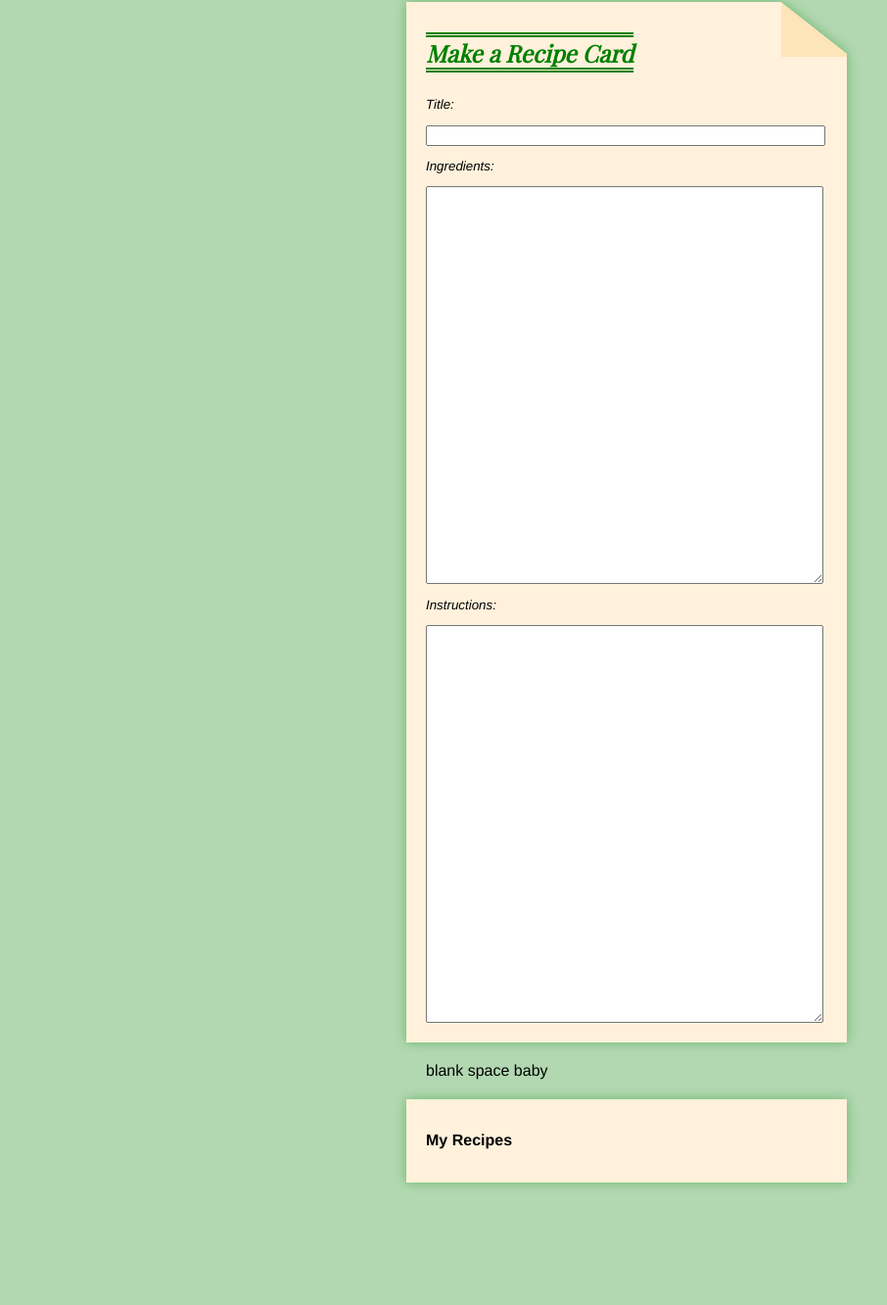
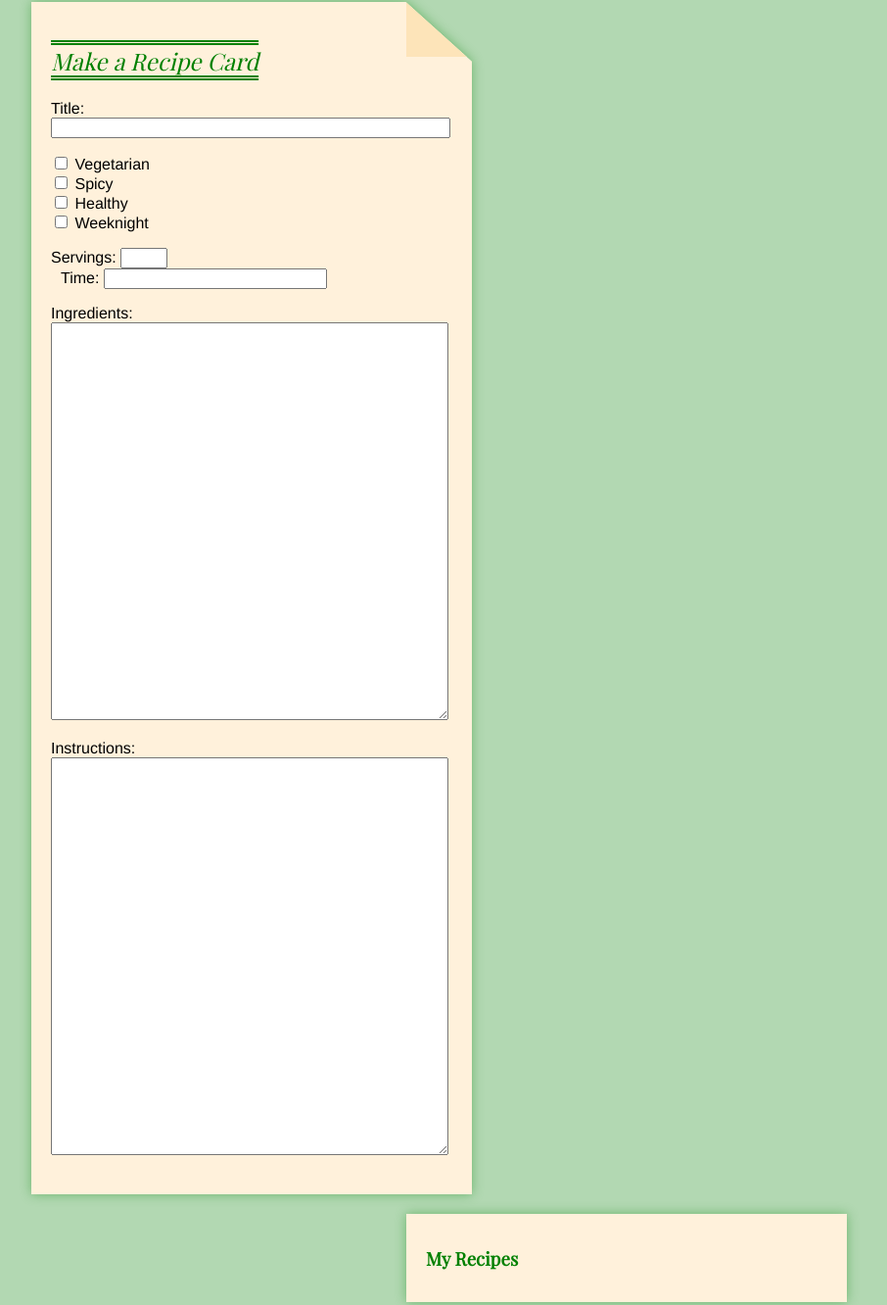
Before and after one commit to cameron-hicks/recipe-saver, a website: page index.html in a window 1280 px wide. Shown: the part 30-1362 px from the top of the page at 98% size, without its empty margins (0-906 px from the left). Before the commit the page ends 1269 px from the top, so only its background shows below. Drawn offline with nearby package versions, Linux system fonts and the light colour scheme.

Commit message:
Refactored to use form element in html, moved all styles to stylesheet, added buttons and checkboxes

```diff
--- a/index.html
+++ b/index.html
@@ -11,120 +11,66 @@
   </head>
   <body>
     <link href='https://fonts.googleapis.com/css?family=Playfair Display' rel='stylesheet'>
-    <style>
-
-    body {
-      font-family: helvetica, arial, sans-serif;
-      margin: 2em;
-      background-color: rgba(0, 128, 0, 0.3);
-    }
-
-    .wrap {
-      filter: drop-shadow(0 0 6px rgba(0, 128, 0, 0.4));
-    }
-
-    .leftColumn {
-      display: flex;
-      justify-content: flex-start;
-      flex-direction: column;
-      background-color:rgb(255, 241, 219);
-      border:rgb(255, 241, 219) 5px;
-      padding: 20px;
-      position: relative;
-      margin: auto;
-      max-width: 410px;
-      overflow: hidden;
-      clip-path: polygon(0 0, 0 0, 85% 0, 100% 5%, 100% 100%, 100% 100%, 0% 100%, 0% 90%, 0% 100%);
-    }
-
-    .leftColumn:after {
-    content: '';
-    position: absolute;
-    display: block;
-    width: 67px;
-    height: 56px;
-    background-color:rgb(253, 228, 185);
-    top: 0;
-    right: 0;
-}
-
-    .sidebar {
-      display: flex;
-      justify-content: flex-end;
-      flex-direction: column;
-      position: relative;
-      margin: auto;
-      padding: 20px;
-      max-width: 410px;
-      background-color:rgb(255, 241, 219);
-      border:rgb(255, 241, 219) 5px;
-      filter: drop-shadow(0 0 6px rgba(0, 128, 0, 0.4));
-    }
-
-    input {
-      width: 400px;
-    }
-
-    textarea {
-      width: 400px;
-      height: 400px;
-    }
-
-    h1 {
-      font-family: "Playfair Display", Georgia, Times, serif;
-      font-size: 18pt;
-      font-style: italic;
-      color: green;
-      text-decoration: underline overline double green;
-      text-underline-position: under;
-    }
-
-    h2 {
-      font-size: 12pt;
-      font-weight: bold;
-    }
-
-    h3 {
-      font-size: 10pt;
-      font-weight: normal;
-      font-style: italic;
-    }
-    </style>
-
-    <!-- import the webpage's javascript file -->
+    <link href='/style.css' rel='stylesheet'>
     <script src="/script.js" defer></script>
 
     <div class="wrap">
-    <div class="leftColumn">
+    <div class="main">
 
-    <h1>Make a Recipe Card</h1>
+    <p id="pageTitle">Make a Recipe Card</h1>
 
-    <h3>Title: </h3>
-    <input id="title"></input>
-    <!-- format to show the text "Recipe Title" until you click on it and type in your own recipe title -->
+    <!-- for now, prints the submitted data to a new tab or window. I chose method=post instead of method=get to be able to send more than 2048 characters and so the data would be printed in the url -->
+    <form action="/script.js" target="_blank" method="post">
 
-    <h3>Ingredients:</h3>
-    <textarea id="ingredients"></textarea>
-    <!-- format the textarea similarly to the textarea I used on Quick Text Clone, but show text "Enter Ingredients Here" or something until you click on it and type in your own recipe-->
+    <label for="title">Title:</label>
+    <input type="text" id="title" name="title"></input>
+    <p>
+    <div class="row">
+      <div>
+      <input type="checkbox" id="vegetarian" name="vegetarian">
+      <label for="vegetarian">Vegetarian</label></div>
+      <div>
+      <input type="checkbox" id="spicy" name="vegetarian">
+      <label for="spicy">Spicy</label></div>
+      <div>
+      <input type="checkbox" id="healthy" name="healthy">
+      <label for="healthy">Healthy</label></div>
+      <div>
+      <input type="checkbox" id="weeknight" name="weeknight">
+      <label for="weeknight">Weeknight</label></div>
+    </div>
 
-    <h3>Instructions:</h3>
-    <textarea id="instructions"></textarea>
-    <!-- format the textarea similarly to the textarea I used on Quick Text Clone, but show text "Enter Recipe Here" or something until you click on it and type in your own recipe-->
+    <p>
+
+    <div class="row">
+    <div>
+    <label for="servings">Servings:</label>
+    <input type="text" id="servings" name="servings"></input></div>
+    <div>
+    <label for="time" style="margin-left: 10px;">Time:</label>
+    <input type="text" id="time" name="time"></input></div>
+    </div>
+    <p>
+    <label for="ingredients">Ingredients:</label>
+    <textarea id="ingredients" name="ingredients"></textarea>
+    <!-- make input in bullet points by default -->
+    <p>
+    <label for="instructions">Instructions:</label>
+    <textarea id="instructions" name="instructions"></textarea>
+    <p>
+
+   <div class="buttons">
+    <button type="reset">Reset</button>
+    <button type="submit" name="submit" value="Submit">Save Recipe Card</button>
+   </div>
+    </form>
   </div>
   </div>
 
-  <!-- Submit or Save button here -->
-
-<p style= "position: relative;
-margin: auto;
-padding: 20px;
-max-width: 410px;""> blank space baby </p>
-
-   <!-- Print out what was entered above, but maybe formatted.
-    To-do: Align it to the right of the input entry forms. CSS flex column? -->
+<p style= "margin: 20px;"> </p>
 
   <div class="sidebar">
-   <h2>My Recipes </h2>
+   <h1>My Recipes </h2>
   </div>
 
   </body>
--- a/script.js
+++ b/script.js
@@ -9,12 +9,12 @@ const recipe = {
 
 console.log(recipe);
 
-title.addEventListener("keyup", (event) => {
-    //console.log(event.currentTarget);
-    //console.log(title.value);
-    localStorage.setItem("title", title.value);
-    localStorage.setItem("instructions", instructions.value);
-    });
+// title.addEventListener("keyup", (event) => {
+//     //console.log(event.currentTarget);
+//     //console.log(title.value);
+//     localStorage.setItem("title", title.value);
+//     localStorage.setItem("instructions", instructions.value);
+//     });
 
 function makeRecipeObject() {
     return {
--- a/style.css
+++ b/style.css
@@ -1,26 +1,125 @@
 body {
 	font-family: helvetica, arial, sans-serif;
 	margin: 2em;
-	/* put a bakcground behind the recipe cards
-  background-image: url("STRING HERE");
-	background-position: center;
-  background-repeat: repeat;
- */
+	background-color: rgba(0, 128, 0, 0.3);
+  }
+
+.wrap {
+	filter: drop-shadow(0 0 6px rgba(0, 128, 0, 0.4));
+  }
+
+.main {
+	/*display: flex;
+	justify-content: flex-start;
+	flex-direction: column;*/
+	background-color:rgb(255, 241, 219);
+	/*border:rgb(255, 241, 219) 5px;*/
+	padding: 20px;
+	position: relative;
+	width: 410px;
+	overflow: hidden;
+	clip-path: polygon(0 0, 0 0, 85% 0, 100% 5%, 100% 100%, 100% 100%, 0% 100%, 0% 90%, 0% 100%);
+  }
+
+.main:after {
+  content: '';
+  position: absolute;
+  display: block;
+  width: 67px;
+  height: 56px;
+  background-color:rgb(253, 228, 185);
+  top: 0;
+  right: 0;
 }
 
-h1 {
+.checkboxes {
+	/* troubleshoot: showing in columns instead of rows */
+	display: flex;
+	justify-content: space-between;
+}
+
+.sidebar {
+	/* display: flex;
+	justify-content: flex-end;
+	flex-direction: column; */
+	position: sticky; /* this isn't working yet. */
+	top: 0;
+	margin: auto;
+	padding: 20px;
+	max-width: 410px;
+	background-color:rgb(255, 241, 219);
+	/*border:rgb(255, 241, 219) 5px;*/
+	filter: drop-shadow(0 0 6px rgba(0, 128, 0, 0.4));
+  }
+
+#pageTitle {
+	font-family: "Playfair Display", Georgia, Times, serif;
 	font-size: 18pt;
 	font-style: italic;
 	color: green;
+	text-decoration: underline overline double green;
+	text-underline-position: under;
+	position: relative;
 }
 
+#title {
+	position: relative;
+	width: 400px;
+  }
+
+#servings {
+	position: relative;
+	width: 40px;
+}
+
+#time {
+	position: relative;
+	width: 220px;
+}
+
+#ingredients, #instructions {
+	position: relative;
+	width: 400px;
+	height: 400px;
+  }
+
+.buttons {
+	/* troubleshoot: showing in columns instead of rows; this formatting is not showing up on the buttons since I added a reset button. */
+	display: flex;
+	justify-content: space-between;
+	font-family: helvetica, arial, sans-serif;
+	font-size: 12pt;
+	background-color: rgba(0, 128, 0, 0.4);
+	padding: 10px;
+	position: absolute; /* troubleshoot: when this property is set to absolute, the button disappears. */
+	right: 0;
+	margin-top: 20px;
+	width: 175px;
+	text-align: center;
+	border: outset rgba(0, 128, 0, 0.5) 2px;
+	/*filter: drop-shadow(0 0 6px rgb(253, 228, 185));*/
+	/*display: inline-block;*/
+  }
+
+  h1 {
+	font-family: "Playfair Display", Georgia, Times, serif;
+	font-size: 14pt;
+	color: green;
+  }
+
 h2 {
+	font-family: helvetica, arial, sans-serif;
+	font-size: 12pt;
+	font-weight: bold;
+  }
+
+h3 {
+	font-family: helvetica, arial, sans-serif;
 	font-size: 10pt;
 	font-weight: normal;
 	font-style: italic;
+  }
+
+label {
+	font-family: helvetica, arial, sans-serif;
 }
-
-h3 {
-	font-size: 12pt;
-	font-weight: bold;
-}
```
Lines whose indentation alone changed are shown as unchanged.
